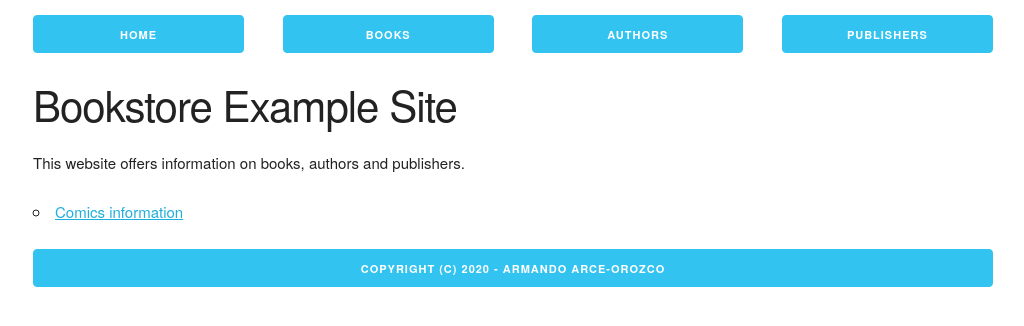
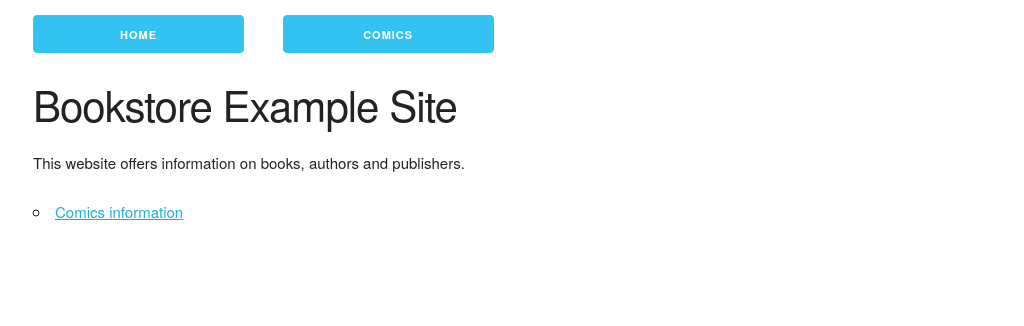
Before and after one commit to Kmontano06/Tarea-3-Backend, a Vue app: page / in a window 1280 px wide. Shown: the top 326 px of the page, without its empty margins (127-1151 px from the left). Built offline with nearby package versions, Linux system fonts and the light colour scheme.

Commit message:
Update App.vue

```diff
--- a/src/App.vue
+++ b/src/App.vue
@@ -4,18 +4,9 @@
     <router-link class="three columns button button-primary"
       to="/">Home</router-link>
     <router-link class="three columns button button-primary"
-      to="/book">Books</router-link>
-    <router-link class="three columns button button-primary"
-      to="/author">Authors</router-link>
-    <router-link class="three columns button button-primary"
-      to="/publisher">Publishers</router-link>
+      to="/comic">Comics</router-link>
   </div>
  <router-view />
-  <div class="row">
-    <button disabled="disabled" class="twelve columns button-primary">
-      Copyright (c) 2020 - Armando Arce-Orozco
-    </button>
-  </div>
 </div>
 </template>
 
```
